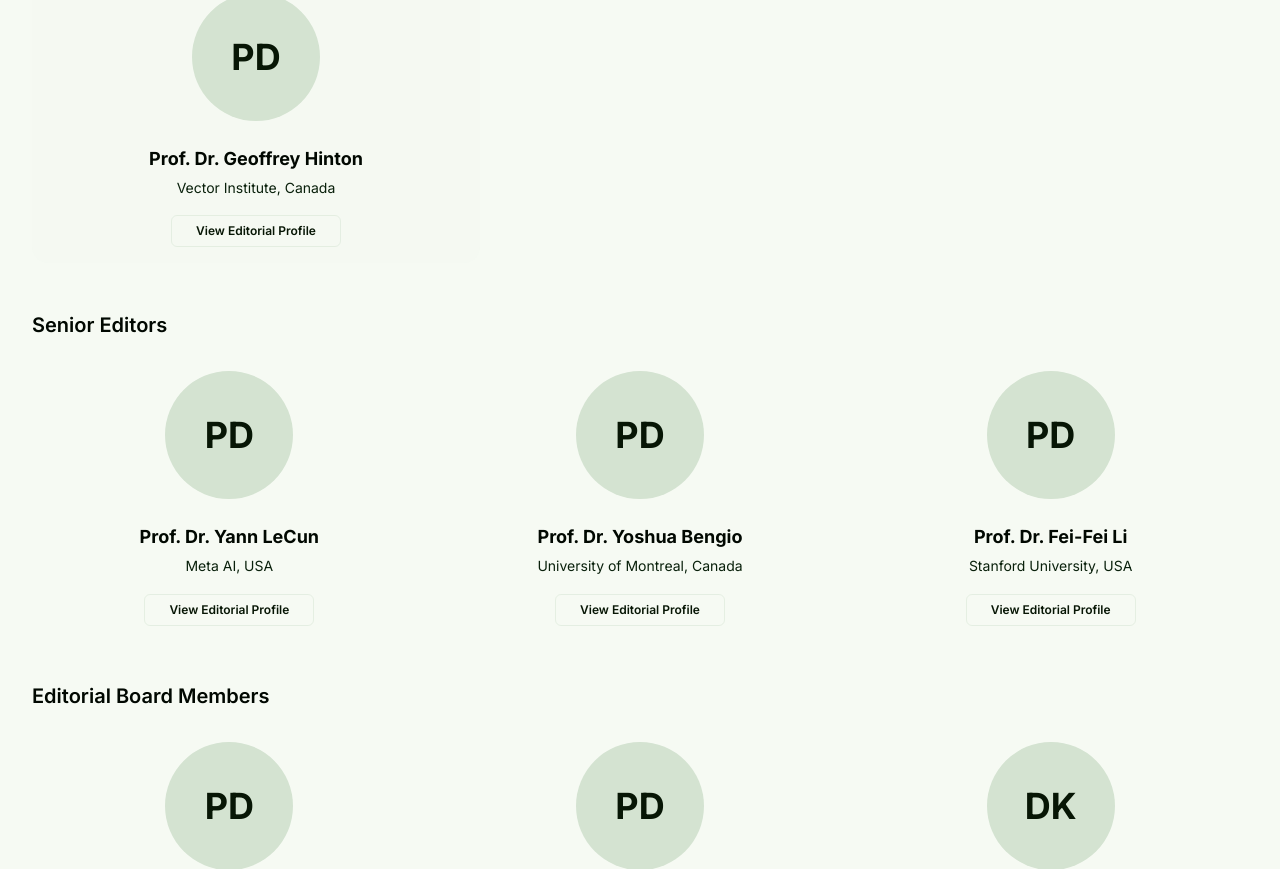
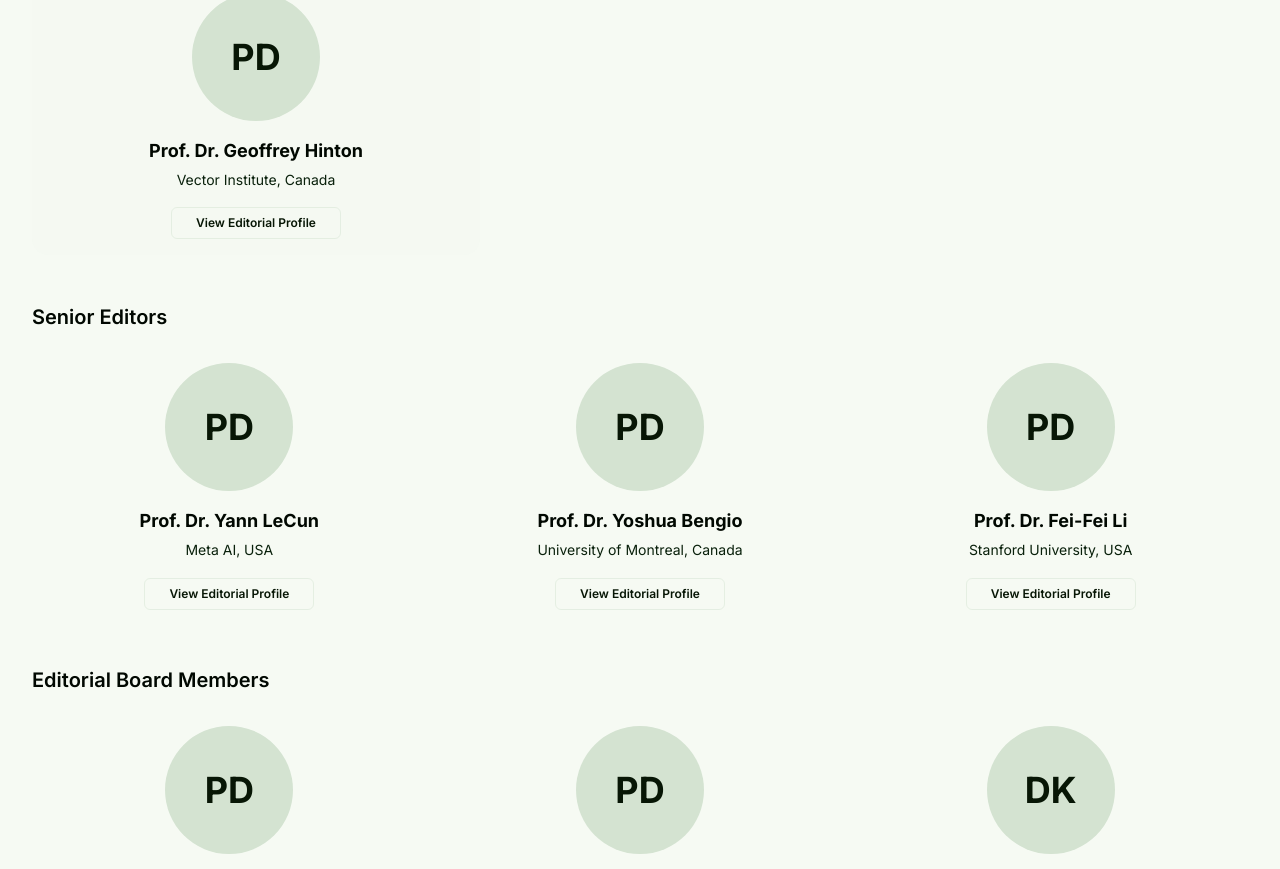
Before and after one commit to scholarlyopen-a11y/scholarlyopen, a Next.js app: page /journals/social-sciences-open in a window 1280 px wide. Shown: the part 1889-2758 px from the top of the page. Built offline with nearby package versions, Linux system fonts and the light colour scheme.

Commit message:
Pull editor name closer to photo using negative margin

```diff
--- a/components/journal-editorial-board.tsx
+++ b/components/journal-editorial-board.tsx
@@ -63,7 +63,7 @@ function EditorCard({ editor, featured = false }: { editor: EditorMember; featur
       )}
 
       <div className="flex flex-col items-center w-full">
-        <h4 className="text-lg font-bold text-foreground mb-1">{editor.name}</h4>
+        <h4 className="text-lg font-bold text-foreground -mt-2 mb-1">{editor.name}</h4>
         <p className="text-sm text-muted-foreground whitespace-pre-line leading-relaxed mb-4">{editor.affiliation}</p>
 
         <Dialog>
```
